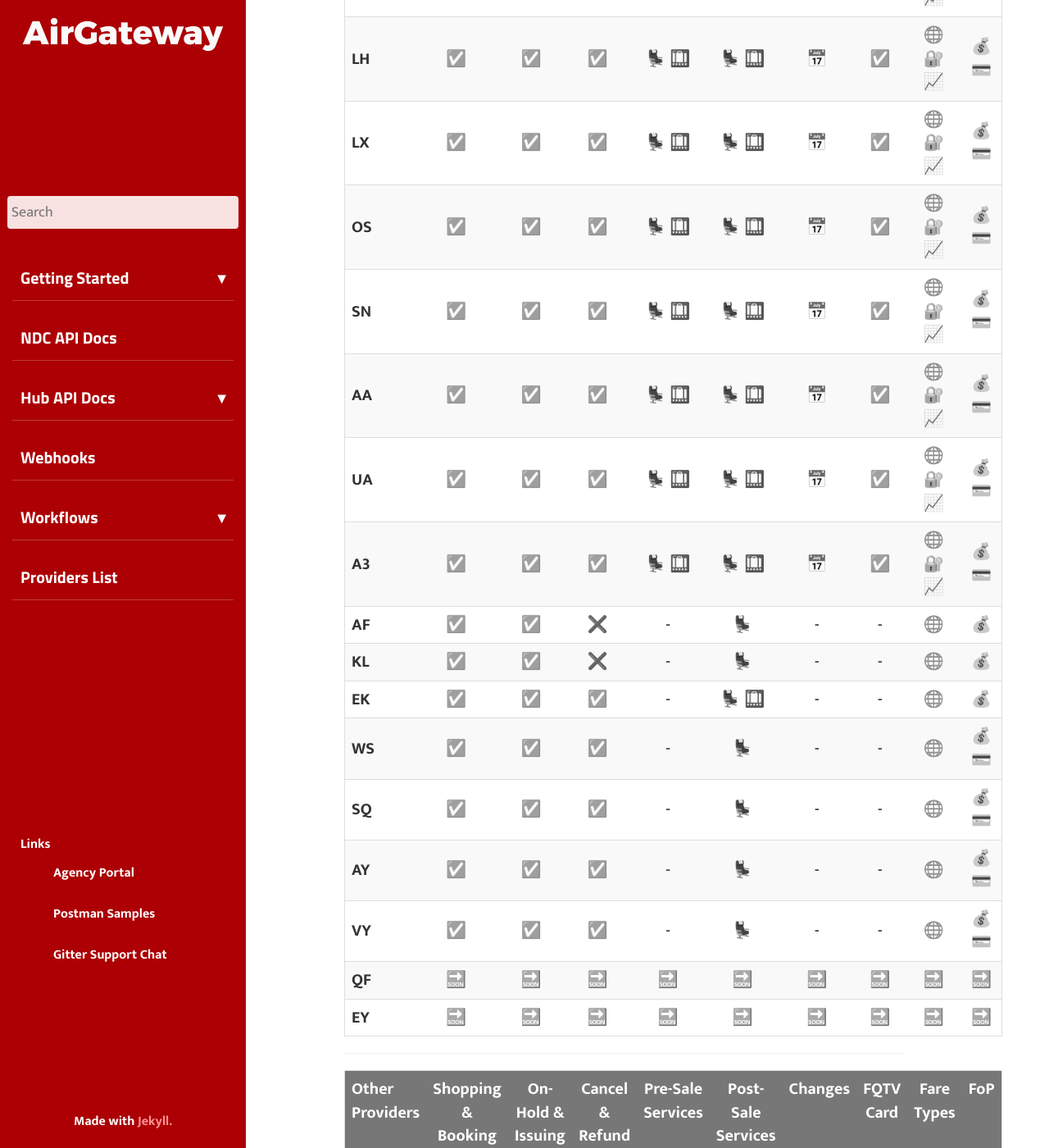
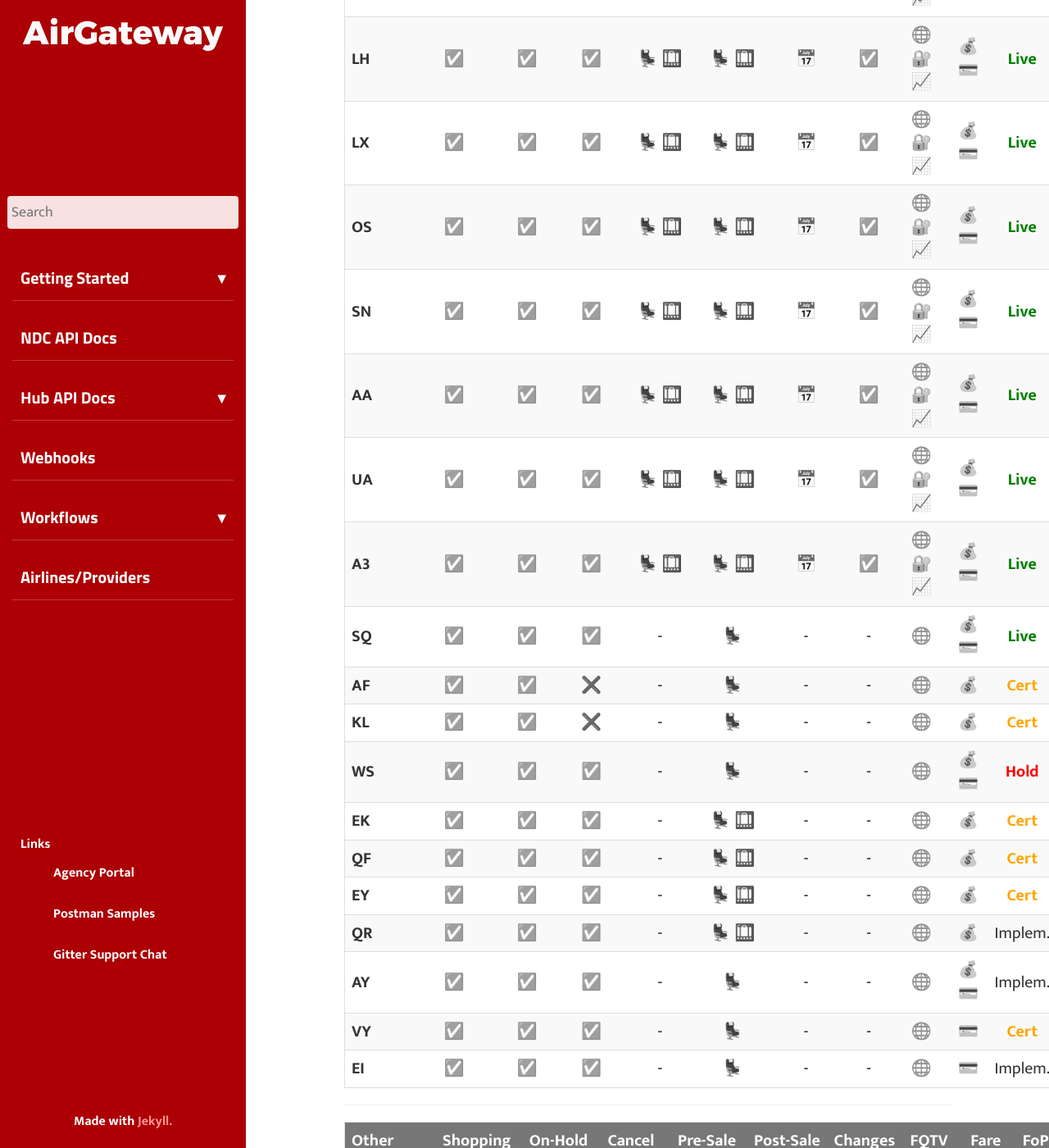
Before and after one commit to AirGateway/dev-guides-jekyll, a Jekyll site: the page built from _pages/mydoc_providers.md, in a window 1280 px wide and 1400 px high, scrolled down 555 px. Shown: the whole window at 82% size. Built offline with Jekyll 4.4.1, drawn with Linux system fonts in a browser that asks for light colours; emoji names are drawn with the system emoji font; comment, search, counter and statistics services are not loaded; some of the changed text lies outside the part shown.

Commit message:
Rename and improve airlines/providers section.

```diff
--- a/_data/sidebars/mydoc_sidebar.yml
+++ b/_data/sidebars/mydoc_sidebar.yml
@@ -84,7 +84,7 @@ entries:
             url: /servicing.html
             output: web, pdf
 
-      - title: Providers List
-        url: /providers_list.html
+      - title: Airlines/Providers
+        url: /airlines_providers.html
         output: web, pdf
         type: homepage
--- a/_pages/mydoc_providers.md
+++ b/_pages/mydoc_providers.md
@@ -1,32 +1,34 @@
 ---
-title: Providers List
+title: Airlines/Providers
 sidebar: mydoc_sidebar
-permalink: providers_list.html
+permalink: airlines_providers.html
 folder: pages
 ---
 
 This is a table of our Providers (Airlines) content displaying their capabilities supported through our aggregation platform.
 
-| NDC Airlines | Shopping & Booking | On-Hold & Issuing  |  Cancel & Refund   |   Pre-Sale Services    |           Post-Sale Services            | Changes |     FQTV Card      |                                Fare Types                                |           FoP            |
-| ------------ | :----------------: | :----------------: | :----------------: | :--------------------: | :-------------------------------------: | :-----: | :----------------: | :----------------------------------------------------------------------: | :----------------------: |
-| **BA**       | :white_check_mark: | :white_check_mark: | :white_check_mark: | :seat: :baggage_claim: | :seat: :baggage_claim: :fork_and_knife: | :date:  | :white_check_mark: | :globe_with_meridians: :closed_lock_with_key: :chart_with_upwards_trend: | :moneybag: :credit_card: |
-| **IB**       | :white_check_mark: | :white_check_mark: | :white_check_mark: | :seat: :baggage_claim: |         :seat: :baggage_claim:          | :date:  | :white_check_mark: | :globe_with_meridians: :closed_lock_with_key: :chart_with_upwards_trend: | :moneybag: :credit_card: |
-| **LH**       | :white_check_mark: | :white_check_mark: | :white_check_mark: | :seat: :baggage_claim: |         :seat: :baggage_claim:          | :date:  | :white_check_mark: | :globe_with_meridians: :closed_lock_with_key: :chart_with_upwards_trend: | :moneybag: :credit_card: |
-| **LX**       | :white_check_mark: | :white_check_mark: | :white_check_mark: | :seat: :baggage_claim: |         :seat: :baggage_claim:          | :date:  | :white_check_mark: | :globe_with_meridians: :closed_lock_with_key: :chart_with_upwards_trend: | :moneybag: :credit_card: |
-| **OS**       | :white_check_mark: | :white_check_mark: | :white_check_mark: | :seat: :baggage_claim: |         :seat: :baggage_claim:          | :date:  | :white_check_mark: | :globe_with_meridians: :closed_lock_with_key: :chart_with_upwards_trend: | :moneybag: :credit_card: |
-| **SN**       | :white_check_mark: | :white_check_mark: | :white_check_mark: | :seat: :baggage_claim: |         :seat: :baggage_claim:          | :date:  | :white_check_mark: | :globe_with_meridians: :closed_lock_with_key: :chart_with_upwards_trend: | :moneybag: :credit_card: |
-| **AA**       | :white_check_mark: | :white_check_mark: | :white_check_mark: | :seat: :baggage_claim: |         :seat: :baggage_claim:          | :date:  | :white_check_mark: | :globe_with_meridians: :closed_lock_with_key: :chart_with_upwards_trend: | :moneybag: :credit_card: |
-| **UA**       | :white_check_mark: | :white_check_mark: | :white_check_mark: | :seat: :baggage_claim: |         :seat: :baggage_claim:          | :date:  | :white_check_mark: | :globe_with_meridians: :closed_lock_with_key: :chart_with_upwards_trend: | :moneybag: :credit_card: |
-| **A3**       | :white_check_mark: | :white_check_mark: | :white_check_mark: | :seat: :baggage_claim: |         :seat: :baggage_claim:          | :date:  | :white_check_mark: | :globe_with_meridians: :closed_lock_with_key: :chart_with_upwards_trend: | :moneybag: :credit_card: |
-| **AF**       | :white_check_mark: | :white_check_mark: |        :x:         |           \-           |                 :seat:                  |   \-    |         \-         |                          :globe_with_meridians:                          |        :moneybag:        |
-| **KL**       | :white_check_mark: | :white_check_mark: |        :x:         |           \-           |                 :seat:                  |   \-    |         \-         |                          :globe_with_meridians:                          |        :moneybag:        |
-| **EK**       | :white_check_mark: | :white_check_mark: | :white_check_mark: |           \-           |         :seat: :baggage_claim:          |   \-    |         \-         |                          :globe_with_meridians:                          |        :moneybag:        |
-| **WS**       | :white_check_mark: | :white_check_mark: | :white_check_mark: |           \-           |                 :seat:                  |   \-    |         \-         |                          :globe_with_meridians:                          | :moneybag: :credit_card: |
-| **SQ**       | :white_check_mark: | :white_check_mark: | :white_check_mark: |           \-           |                 :seat:                  |   \-    |         \-         |                          :globe_with_meridians:                          | :moneybag: :credit_card: |
-| **AY**       | :white_check_mark: | :white_check_mark: | :white_check_mark: |           \-           |                 :seat:                  |   \-    |         \-         |                          :globe_with_meridians:                          | :moneybag: :credit_card: |
-| **VY**       | :white_check_mark: | :white_check_mark: | :white_check_mark: |           \-           |                 :seat:                  |   \-    |         \-         |                          :globe_with_meridians:                          | :moneybag: :credit_card: |
-| **QF**       |       :soon:       |       :soon:       |       :soon:       |         :soon:         |                 :soon:                  | :soon:  |       :soon:       |                                  :soon:                                  |          :soon:          |
-| **EY**       |       :soon:       |       :soon:       |       :soon:       |         :soon:         |                 :soon:                  | :soon:  |       :soon:       |                                  :soon:                                  |          :soon:          |
+| NDC Airlines  | Shopping & Booking | On-Hold & Issuing | Cancel & Refund | Pre-Sale Services | Post-Sale Services | Changes | FQTV Card | Fare Types | FoP | Status |
+| ------------- |:-:|:-:|:-:|:-:|:-:|:-:|:-:|:-:|:-:|:-:|
+| **BA**        | :white_check_mark: | :white_check_mark: | :white_check_mark: | :seat: :baggage_claim: | :seat: :baggage_claim: :fork_and_knife: | :date: | :white_check_mark: | :globe_with_meridians: :closed_lock_with_key: :chart_with_upwards_trend: | :moneybag: :credit_card: | <span style="color:green">**Live**</span> |
+| **IB**        | :white_check_mark: | :white_check_mark: | :white_check_mark: | :seat: :baggage_claim: | :seat: :baggage_claim: | :date: | :white_check_mark: | :globe_with_meridians: :closed_lock_with_key: :chart_with_upwards_trend: | :moneybag: :credit_card: | <span style="color:green">**Live**</span> |
+| **LH**        | :white_check_mark: | :white_check_mark: | :white_check_mark: | :seat: :baggage_claim: | :seat: :baggage_claim: | :date: | :white_check_mark: | :globe_with_meridians: :closed_lock_with_key: :chart_with_upwards_trend: | :moneybag: :credit_card: | <span style="color:green">**Live**</span> |
+| **LX**        | :white_check_mark: | :white_check_mark: | :white_check_mark: | :seat: :baggage_claim: | :seat: :baggage_claim: | :date: | :white_check_mark: | :globe_with_meridians: :closed_lock_with_key: :chart_with_upwards_trend: | :moneybag: :credit_card: | <span style="color:green">**Live**</span> |
+| **OS**        | :white_check_mark: | :white_check_mark: | :white_check_mark: | :seat: :baggage_claim: | :seat: :baggage_claim: | :date: | :white_check_mark: | :globe_with_meridians: :closed_lock_with_key: :chart_with_upwards_trend: | :moneybag: :credit_card: | <span style="color:green">**Live**</span> |
+| **SN**        | :white_check_mark: | :white_check_mark: | :white_check_mark: | :seat: :baggage_claim: | :seat: :baggage_claim: | :date: | :white_check_mark: | :globe_with_meridians: :closed_lock_with_key: :chart_with_upwards_trend: |  :moneybag: :credit_card: | <span style="color:green">**Live**</span> |
+| **AA**        | :white_check_mark: | :white_check_mark: | :white_check_mark: | :seat: :baggage_claim: | :seat: :baggage_claim: | :date: | :white_check_mark: | :globe_with_meridians: :closed_lock_with_key: :chart_with_upwards_trend: |  :moneybag: :credit_card: | <span style="color:green">**Live**</span> |
+| **UA**        | :white_check_mark: | :white_check_mark: | :white_check_mark: | :seat: :baggage_claim: | :seat: :baggage_claim: | :date: | :white_check_mark: | :globe_with_meridians: :closed_lock_with_key: :chart_with_upwards_trend: |  :moneybag: :credit_card: | <span style="color:green">**Live**</span> |
+| **A3**        | :white_check_mark: | :white_check_mark: | :white_check_mark: | :seat: :baggage_claim: | :seat: :baggage_claim: | :date: | :white_check_mark: | :globe_with_meridians: :closed_lock_with_key: :chart_with_upwards_trend: | :moneybag: :credit_card: | <span style="color:green">**Live**</span> |
+| **SQ**        | :white_check_mark: | :white_check_mark: | :white_check_mark: | \- | :seat: | \- | \- | :globe_with_meridians: | :moneybag: :credit_card: | <span style="color:green">**Live**</span> |
+| **AF**        | :white_check_mark: | :white_check_mark: | :x: | \- | :seat: | \- | \- | :globe_with_meridians: | :moneybag: |  <span style="color:orange">**Cert**</span> |
+| **KL**        | :white_check_mark: | :white_check_mark: | :x: | \- | :seat: | \- | \- | :globe_with_meridians: | :moneybag: |  <span style="color:orange">**Cert**</span> |
+| **WS**        | :white_check_mark: | :white_check_mark: | :white_check_mark: | \- | :seat: | \- | \- | :globe_with_meridians: | :moneybag: :credit_card: | <span style="color:red">**Hold**</span> |
+| **EK**        | :white_check_mark: | :white_check_mark: | :white_check_mark: | \- | :seat: :baggage_claim: | \- | \- | :globe_with_meridians: | :moneybag: |  <span style="color:orange">**Cert**</span> |
+| **QF**        | :white_check_mark: | :white_check_mark: | :white_check_mark: | \- | :seat: :baggage_claim: | \- | \- | :globe_with_meridians: | :moneybag: |  <span style="color:orange">**Cert**</span> |
+| **EY**        | :white_check_mark: | :white_check_mark: | :white_check_mark: | \- | :seat: :baggage_claim: | \- | \- | :globe_with_meridians: | :moneybag: |  <span style="color:orange">**Cert**</span> |
+| **QR**        | :white_check_mark: | :white_check_mark: | :white_check_mark: | \- | :seat: :baggage_claim: | \- | \- | :globe_with_meridians: | :moneybag: |  Implem. |
+| **AY**        | :white_check_mark: | :white_check_mark: | :white_check_mark: | \- | :seat: | \- | \- | :globe_with_meridians: | :moneybag: :credit_card: | Implem. |
+| **VY**        | :white_check_mark: | :white_check_mark: | :white_check_mark: | \- | :seat: | \- | \- | :globe_with_meridians: | :credit_card: | <span style="color:orange">**Cert**</span> |
+| **EI**        | :white_check_mark: | :white_check_mark: | :white_check_mark: | \- | :seat: | \- | \- | :globe_with_meridians: | :credit_card: | Implem. |
 
 ---
 
```
